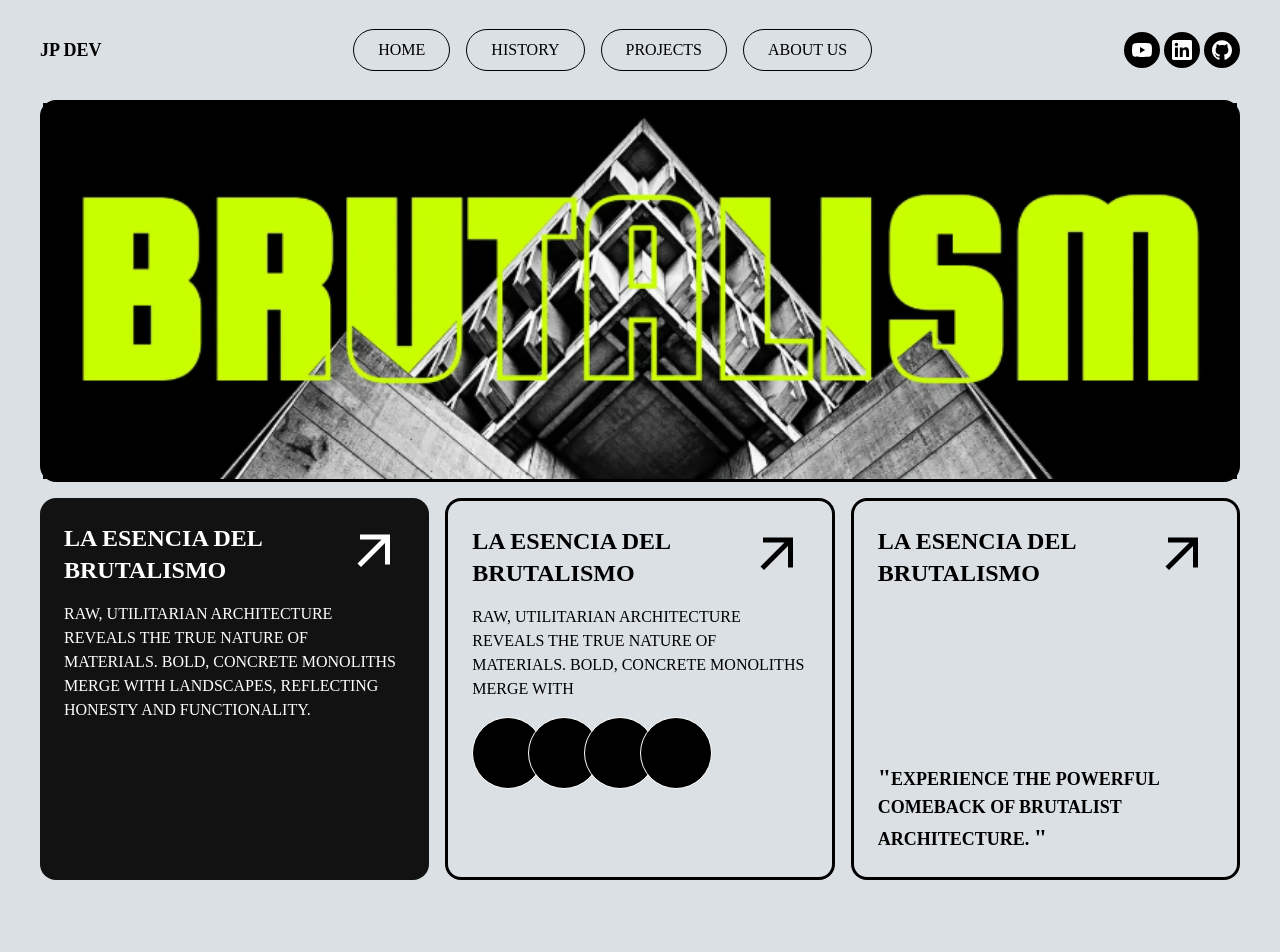
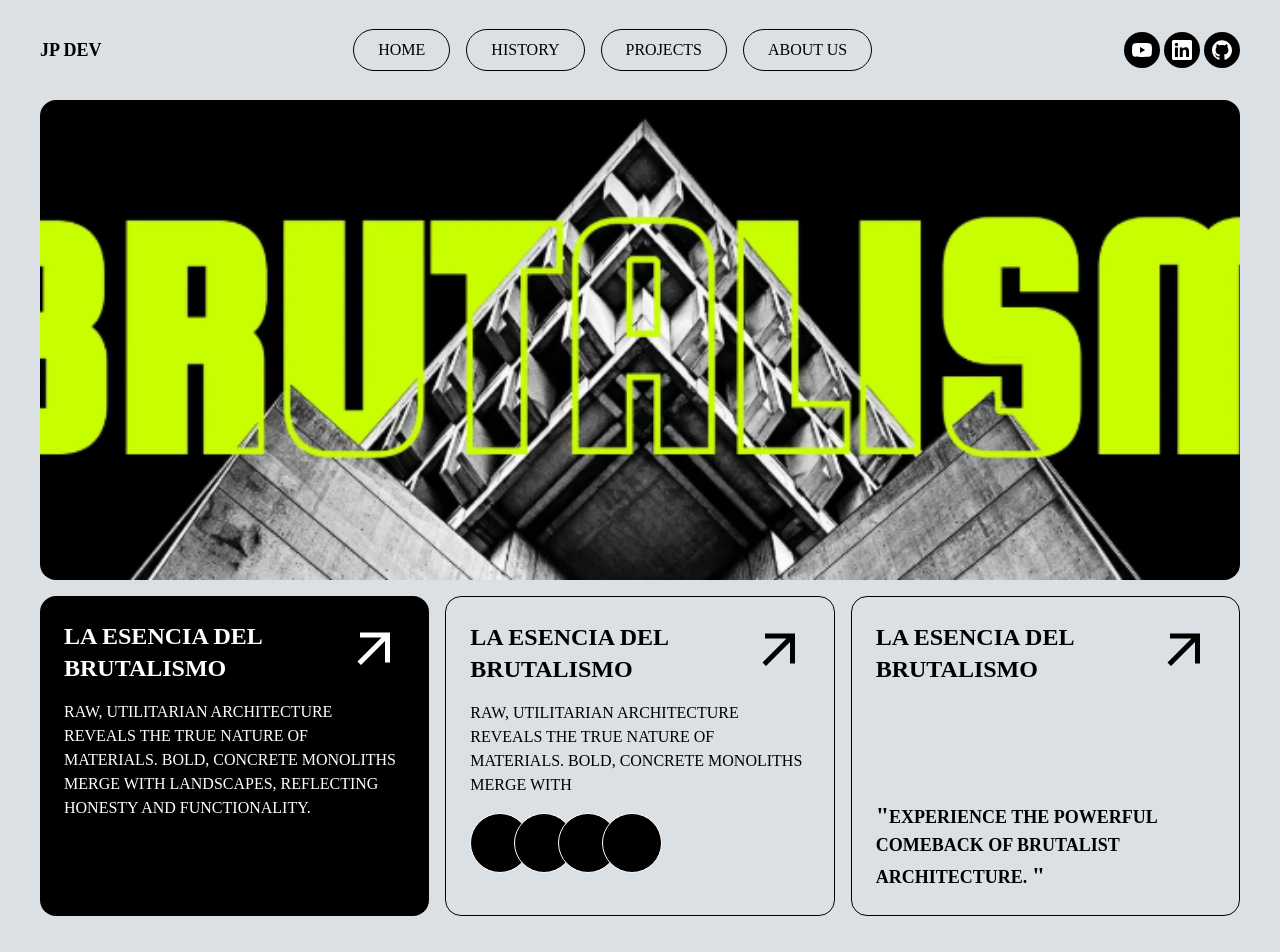
Before and after one commit to JeanPoolDev/portafolio-jp, a React (Vite) app: page / in a window 1280 px wide. Shown: the top 952 px of the page. Before the commit the page ends 900 px from the top, so only its background shows below. Built offline with nearby package versions, Linux system fonts and the light colour scheme; a web font is replaced by a local one.

Commit message:
update-home

```diff
--- a/src/Portafolio.jsx
+++ b/src/Portafolio.jsx
@@ -1,25 +1,25 @@
 import { ArrowUpRigth, Github, Linkedin, Youtu } from "./icons";
 
 const links = [
- {path: '#', name: 'HOME'},
- {path: '#', name: 'HISTORY'},
- {path: '#', name: 'PROJECTS'},
- {path: '#', name: 'ABOUT US'},
+  { path: '#', name: 'HOME' },
+  { path: '#', name: 'HISTORY' },
+  { path: '#', name: 'PROJECTS' },
+  { path: '#', name: 'ABOUT US' },
 ];
 
 const redes = [
- {path: '#',logo: <Youtu />},
- {path: '#',logo: <Linkedin />},
- {path: '#',logo: <Github />},
+  { path: '#', logo: <Youtu /> },
+  { path: '#', logo: <Linkedin /> },
+  { path: '#', logo: <Github /> },
 ]
 
-export function Portafolio(){
+export function Portafolio() {
   return (
-  <div className="mx-10">
+    <div className="mx-10 2xl:mx-20">
 
-   <section className="h-screen">
+      <section className="h-auto mb-10">
 
-    <header className="h-[100px]  flex justify-between items-center">
+        <header className="h-[100px] flex justify-between items-center">
           <div className="text-lg font-bold">JP DEV</div>
           <nav className="flex gap-4">
             {
@@ -47,71 +47,84 @@ export function Portafolio(){
           </div>
         </header>
 
-    <div className="h-screen grid grid-cols-3 grid-rows-2 gap-4 pb-5">
-     <div
-      className="border-[3px] rounded-2xl col-span-3 w-full h-full">
+        <div className="h-screen">
+
+          <div className="w-full rounded-2xl h-[60%] mb-4">
             <img
-        className="w-full h-full"
+              className="object-cover w-full h-full rounded-2xl"
               src="/fondo.png"
-        alt="fondo" />
+              alt="fondo"
+            />
           </div>
 
-     <div className="bg-[#121212] text-white rounded-2xl row-start-2 p-6 space-y-4">
+          <div className="w-full h-[40%] flex gap-4">
+
+            <div className="w-1/3 rounded-2xl p-6 space-y-4 bg-black text-white">
               <div className="flex justify-between">
-        <h1 className="text-2xl font-bold w-[60%]">LA ESENCIA DEL BRUTALISMO</h1>
+                <h1 className="text-2xl 2xl:text-4xl font-bold w-[60%]">LA ESENCIA DEL BRUTALISMO</h1>
                 <a href="#" className="w-[30%] flex justify-end">
                   <ArrowUpRigth />
                 </a>
               </div>
-       <p>
+              <p className="2xl:text-xl">
                 RAW, UTILITARIAN ARCHITECTURE REVEALS THE TRUE NATURE OF MATERIALS. BOLD, CONCRETE MONOLITHS MERGE WITH
                 LANDSCAPES, REFLECTING HONESTY AND FUNCTIONALITY.
               </p>
             </div>
 
-     <div className="border-[3px] rounded-2xl row-start-2 p-6 space-y-4">
+            <div className="w-1/3 border rounded-2xl p-6 space-y-4">
               <div className="flex justify-between">
-       <h1 className="text-2xl font-bold w-[60%]">LA ESENCIA DEL BRUTALISMO</h1>
+                <h1 className="text-2xl 2xl:text-4xl font-bold w-[60%]">
+                  LA ESENCIA DEL BRUTALISMO
+                </h1>
                 <a href="#" className="w-[30%] flex justify-end">
                   <ArrowUpRigth />
                 </a>
               </div>
-       <p>
+              <p className="2xl:text-xl">
                 RAW, UTILITARIAN ARCHITECTURE REVEALS THE TRUE NATURE OF MATERIALS. BOLD, CONCRETE MONOLITHS MERGE WITH
               </p>
               <div className="flex -space-x-4">
 
                 {
-         [1,2,4,5].map(index => (
+                  [1, 2, 4, 5].map(index => (
                     <div
                       key={index}
-           className="w-18 h-18 rounded-full bg-black border-white border"></div>
+                      className="w-15 h-15 2xl:w-25 2xl:h-25 rounded-full bg-black border-white border"></div>
                   ))
                 }
 
               </div>
             </div>
 
-     <div className="border-[3px] rounded-2xl row-start-2 p-6 space-y-4 flex flex-col justify-between">
+            <div className="w-1/3 border rounded-2xl p-6 flex flex-col justify-between">
               <div className="flex justify-between">
-         <h1 className="text-2xl font-bold w-[60%]">LA ESENCIA DEL BRUTALISMO</h1>
+                <h1 className="text-2xl 2xl:text-4xl font-bold w-[60%]">
+                  LA ESENCIA DEL BRUTALISMO
+                </h1>
                 <a href="#" className="w-[30%] flex justify-end">
                   <ArrowUpRigth />
                 </a>
               </div>
 
               <div className="flex justify-between">
-         <h1 className="text-lg font-semibold w-[90%]">
-          <b className="text-2xl">"</b>
+                <h1 className="text-lg 2xl:text-xl font-semibold w-[90%] 2xl:w-[70%]">
+                  <b className="text-2xl">{'"'}</b>
                   EXPERIENCE THE POWERFUL
                   COMEBACK OF BRUTALIST
-          ARCHITECTURE. <b className="text-2xl">"</b>
+                  ARCHITECTURE. <b className="text-2xl">{'"'}</b>
                 </h1>
+              </div>
+            </div>
           </div>
 
         </div>
 
-     </div>
+
+
+      </section>
+
+      <section className="h-screen">
 
       </section>
 
```
Lines whose indentation alone changed are shown as unchanged.
